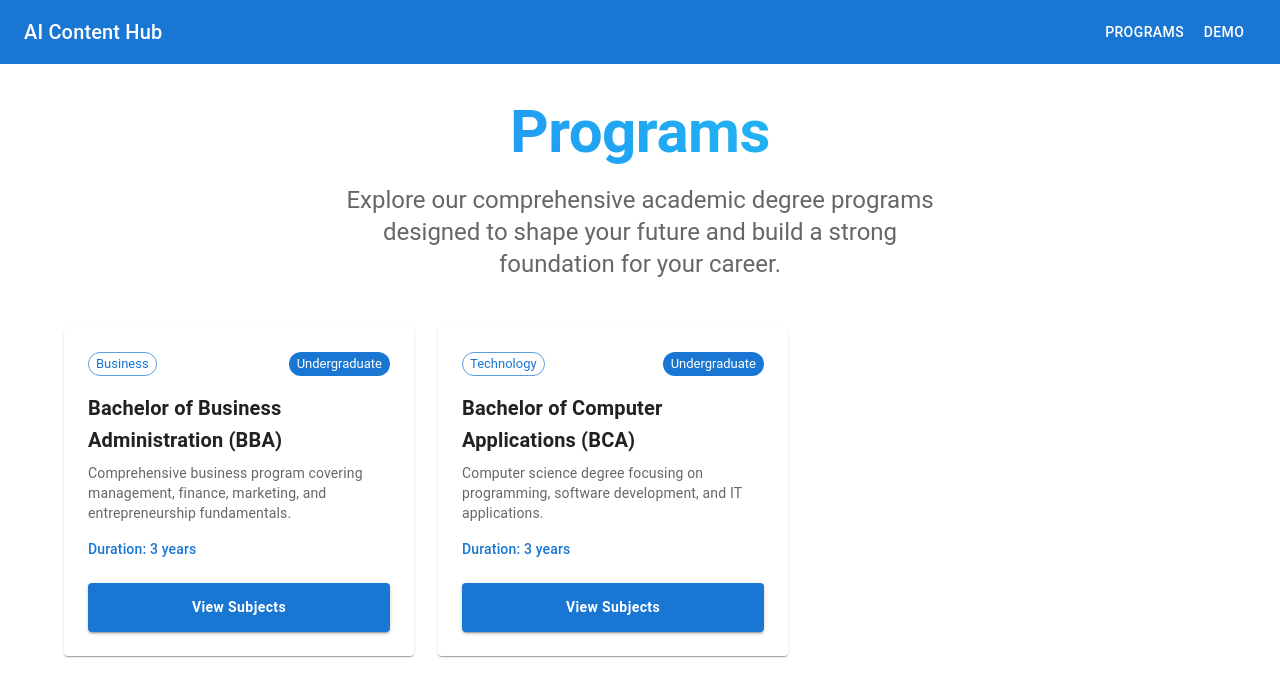
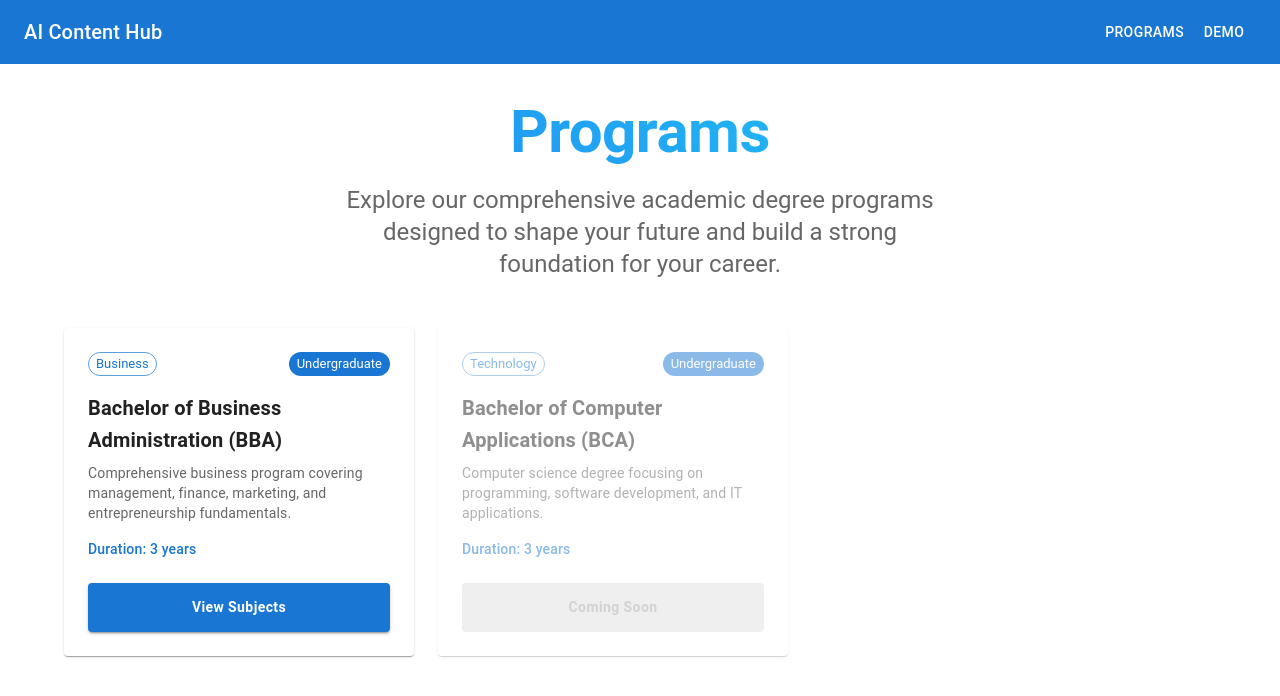
Before and after one commit to mo-shahzaib/ai-hackathon, a React (Vite) app: page / in a window 1280 px wide. Shown: the top 696 px of the page. Built offline with nearby package versions, Linux system fonts and the light colour scheme.

Commit message:
add disalbed logic

```diff
--- a/src/Pages/HomePage.jsx
+++ b/src/Pages/HomePage.jsx
@@ -37,6 +37,7 @@ const HomePage = () => {
       duration: "3 years",
       level: "Undergraduate",
       category: "Business",
+      ready: true,
     },
     {
       id: 2,
@@ -46,6 +47,7 @@ const HomePage = () => {
       duration: "3 years",
       level: "Undergraduate",
       category: "Technology",
+      ready: false,
     },
   ];
 
@@ -101,8 +103,21 @@ const HomePage = () => {
           }}
         >
           {programs.map((program) => (
-            <StyledCard key={program.id} sx={{ minWidth: 350, maxWidth: 350 }}>
-              <CardContent sx={{ flexGrow: 1, p: 3 }}>
+            <StyledCard
+              key={program.id}
+              sx={{
+                minWidth: 350,
+                maxWidth: 350,
+                opacity: program.ready ? 1 : 0.5,
+                cursor: program.ready ? "pointer" : "not-allowed",
+              }}
+            >
+              <CardContent
+                sx={{
+                  flexGrow: 1,
+                  p: 3,
+                }}
+              >
                 <Box
                   display="flex"
                   justifyContent="space-between"
@@ -146,6 +161,7 @@ const HomePage = () => {
 
               <CardActions sx={{ p: 3, pt: 0 }}>
                 <Button
+                  disabled={!program.ready}
                   variant="contained"
                   fullWidth
                   onClick={() =>
@@ -159,7 +175,7 @@ const HomePage = () => {
                     fontWeight: "bold",
                   }}
                 >
-                  View Subjects
+                  {program.ready ? "View Subjects" : "Coming Soon"}
                 </Button>
               </CardActions>
             </StyledCard>
--- a/src/Pages/SubjectsPage.jsx
+++ b/src/Pages/SubjectsPage.jsx
@@ -80,11 +80,12 @@ const SubjectsPage = () => {
     BBA: [
       {
         id: 1,
-        name: "Business Management",
+        name: "Business Communication",
         code: "BM101",
         icon: <Business />,
         difficulty: "Beginner",
         credits: 4,
+        ready: true,
       },
       {
         id: 2,
@@ -93,6 +94,7 @@ const SubjectsPage = () => {
         icon: <AccountBalance />,
         difficulty: "Intermediate",
         credits: 4,
+        ready: true,
       },
       {
         id: 3,
@@ -101,6 +103,7 @@ const SubjectsPage = () => {
         icon: <Psychology />,
         difficulty: "Intermediate",
         credits: 3,
+        ready: false,
       },
       {
         id: 4,
@@ -109,6 +112,7 @@ const SubjectsPage = () => {
         icon: <Psychology />,
         difficulty: "Advanced",
         credits: 3,
+        ready: false,
       },
       {
         id: 5,
@@ -117,6 +121,7 @@ const SubjectsPage = () => {
         icon: <Calculate />,
         difficulty: "Intermediate",
         credits: 4,
+        ready: false,
       },
       {
         id: 6,
@@ -125,6 +130,7 @@ const SubjectsPage = () => {
         icon: <AccountBalance />,
         difficulty: "Advanced",
         credits: 3,
+        ready: false,
       },
     ],
     BCA: [
@@ -135,6 +141,7 @@ const SubjectsPage = () => {
         icon: <Computer />,
         difficulty: "Beginner",
         credits: 4,
+        ready: false,
       },
       {
         id: 8,
@@ -143,6 +150,7 @@ const SubjectsPage = () => {
         icon: <Computer />,
         difficulty: "Intermediate",
         credits: 4,
+        ready: false,
       },
       {
         id: 9,
@@ -151,6 +159,7 @@ const SubjectsPage = () => {
         icon: <Computer />,
         difficulty: "Intermediate",
         credits: 4,
+        ready: false,
       },
       {
         id: 10,
@@ -159,6 +168,7 @@ const SubjectsPage = () => {
         icon: <Computer />,
         difficulty: "Intermediate",
         credits: 3,
+        ready: false,
       },
       {
         id: 11,
@@ -167,6 +177,7 @@ const SubjectsPage = () => {
         icon: <Computer />,
         difficulty: "Advanced",
         credits: 4,
+        ready: false,
       },
       {
         id: 12,
@@ -175,6 +186,7 @@ const SubjectsPage = () => {
         icon: <Computer />,
         difficulty: "Advanced",
         credits: 3,
+        ready: false,
       },
     ],
     "B.Com": [
@@ -185,6 +197,7 @@ const SubjectsPage = () => {
         icon: <AccountBalance />,
         difficulty: "Intermediate",
         credits: 4,
+        ready: false,
       },
       {
         id: 14,
@@ -193,6 +206,7 @@ const SubjectsPage = () => {
         icon: <Business />,
         difficulty: "Beginner",
         credits: 4,
+        ready: false,
       },
       {
         id: 15,
@@ -201,6 +215,7 @@ const SubjectsPage = () => {
         icon: <AccountBalance />,
         difficulty: "Advanced",
         credits: 3,
+        ready: false,
       },
       {
         id: 16,
@@ -209,6 +224,7 @@ const SubjectsPage = () => {
         icon: <AccountBalance />,
         difficulty: "Advanced",
         credits: 4,
+        ready: false,
       },
       {
         id: 17,
@@ -235,6 +251,7 @@ const SubjectsPage = () => {
         icon: <Business />,
         difficulty: "Advanced",
         credits: 4,
+        ready: false,
       },
       {
         id: 20,
@@ -243,6 +260,7 @@ const SubjectsPage = () => {
         icon: <AccountBalance />,
         difficulty: "Advanced",
         credits: 4,
+        ready: false,
       },
       {
         id: 21,
@@ -251,6 +269,7 @@ const SubjectsPage = () => {
         icon: <Psychology />,
         difficulty: "Advanced",
         credits: 3,
+        ready: false,
       },
       {
         id: 22,
@@ -259,6 +278,7 @@ const SubjectsPage = () => {
         icon: <Calculate />,
         difficulty: "Advanced",
         credits: 4,
+        ready: false,
       },
       {
         id: 23,
@@ -267,6 +287,7 @@ const SubjectsPage = () => {
         icon: <Business />,
         difficulty: "Advanced",
         credits: 3,
+        ready: false,
       },
       {
         id: 24,
@@ -275,6 +296,7 @@ const SubjectsPage = () => {
         icon: <Science />,
         difficulty: "Advanced",
         credits: 4,
+        ready: false,
       },
     ],
     BA: [
@@ -285,6 +307,7 @@ const SubjectsPage = () => {
         icon: <Language />,
         difficulty: "Beginner",
         credits: 4,
+        ready: false,
       },
       {
         id: 26,
@@ -293,6 +316,7 @@ const SubjectsPage = () => {
         icon: <AccountBalance />,
         difficulty: "Intermediate",
         credits: 4,
+        ready: false,
       },
       {
         id: 27,
@@ -301,6 +325,7 @@ const SubjectsPage = () => {
         icon: <Psychology />,
         difficulty: "Intermediate",
         credits: 3,
+        ready: false,
       },
       {
         id: 28,
@@ -309,6 +334,7 @@ const SubjectsPage = () => {
         icon: <Book />,
         difficulty: "Beginner",
         credits: 3,
+        ready: false,
       },
       {
         id: 29,
@@ -317,6 +343,7 @@ const SubjectsPage = () => {
         icon: <Psychology />,
         difficulty: "Advanced",
         credits: 3,
+        ready: false,
       },
       {
         id: 30,
@@ -325,6 +352,7 @@ const SubjectsPage = () => {
         icon: <Psychology />,
         difficulty: "Intermediate",
         credits: 4,
+        ready: false,
       },
     ],
     MCA: [
@@ -335,6 +363,7 @@ const SubjectsPage = () => {
         icon: <Computer />,
         difficulty: "Advanced",
         credits: 4,
+        ready: false,
       },
       {
         id: 32,
@@ -343,6 +372,7 @@ const SubjectsPage = () => {
         icon: <Science />,
         difficulty: "Advanced",
         credits: 4,
+        ready: false,
       },
       {
         id: 33,
@@ -351,6 +381,7 @@ const SubjectsPage = () => {
         icon: <Computer />,
         difficulty: "Advanced",
         credits: 4,
+        ready: false,
       },
       {
         id: 34,
@@ -359,6 +390,7 @@ const SubjectsPage = () => {
         icon: <Computer />,
         difficulty: "Advanced",
         credits: 3,
+        ready: false,
       },
       {
         id: 35,
@@ -367,6 +399,7 @@ const SubjectsPage = () => {
         icon: <Computer />,
         difficulty: "Advanced",
         credits: 3,
+        ready: false,
       },
       {
         id: 36,
@@ -375,6 +408,7 @@ const SubjectsPage = () => {
         icon: <Computer />,
         difficulty: "Advanced",
         credits: 4,
+        ready: false,
       },
     ],
   };
@@ -471,7 +505,13 @@ const SubjectsPage = () => {
       <Grid container spacing={3}>
         {subjects.map((subject) => (
           <Grid item xs={12} sm={6} md={4} key={subject.id}>
-            <StyledCard onClick={() => handleSubjectClick(subject)}>
+            <StyledCard
+              onClick={() => handleSubjectClick(subject)}
+              sx={{
+                opacity: subject.ready ? 1 : 0.5,
+                cursor: subject.ready ? "pointer" : "not-allowed",
+              }}
+            >
               <CardContent sx={{ p: 3 }}>
                 <Box
                   display="flex"
@@ -508,18 +548,14 @@ const SubjectsPage = () => {
                   alignItems="center"
                   mt={2}
                 >
-                  {/* <Chip
-                    label={`${subject.credits} Credits`}
-                    size="small"
-                    variant="outlined"
-                    color="primary"
-                  /> */}
                   <Typography
                     variant="body2"
                     color="primary"
                     sx={{ fontWeight: "medium" }}
                   >
-                    Click to Transform Content →
+                    {subject.ready
+                      ? "Click to Transform Content →"
+                      : "Coming Soon"}
                   </Typography>
                 </Box>
               </CardContent>
```
